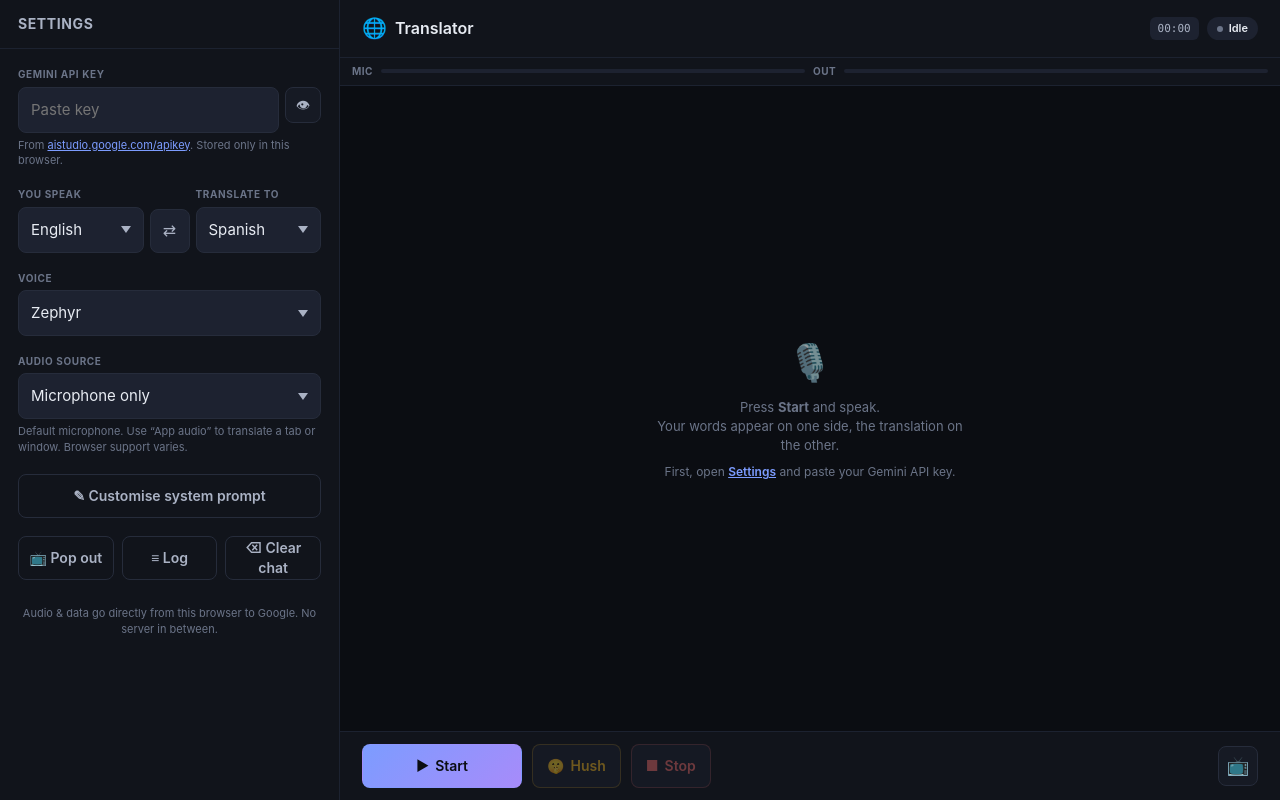
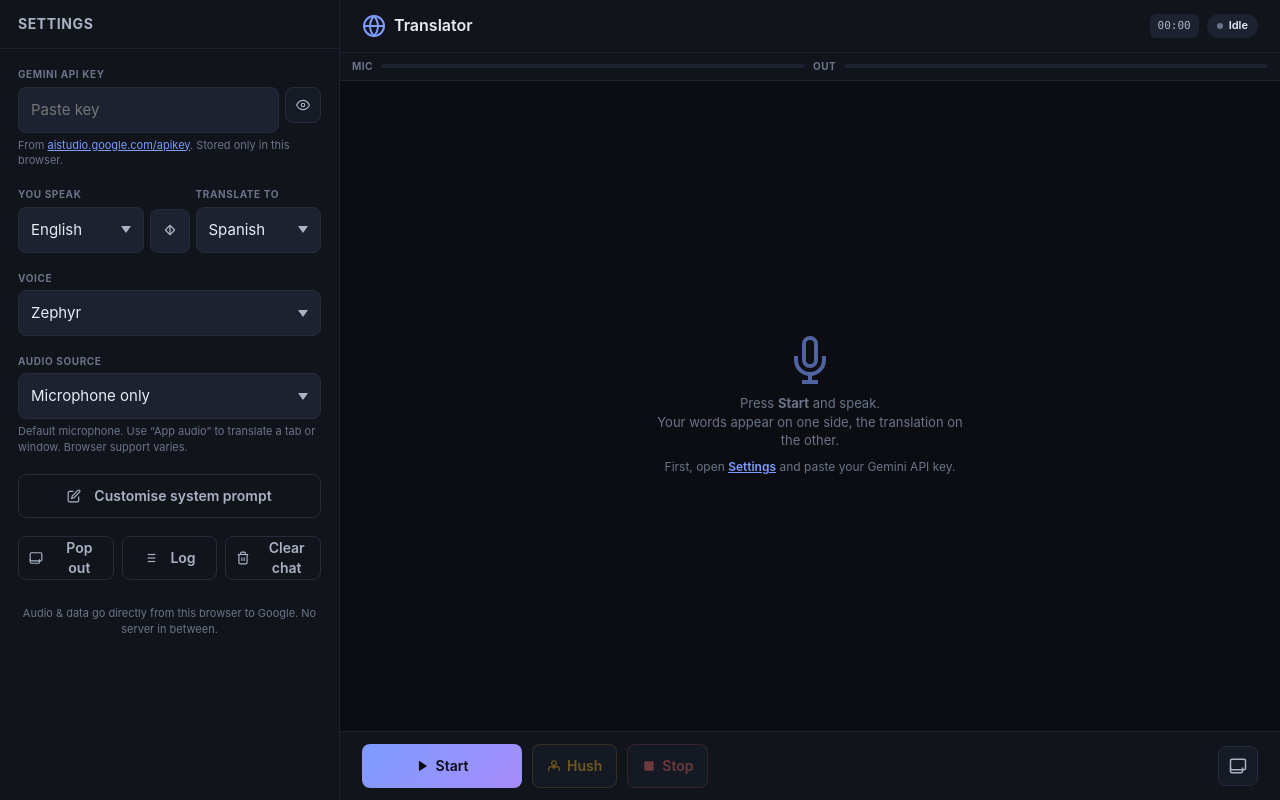
Before and after one commit to ExpC0/Translator, a plain HTML site: page index.html in a window 1280 px wide. Drawn offline with Linux system fonts and the light colour scheme.

Commit message:
add SVG icons

```diff
--- a/css/style.css
+++ b/css/style.css
@@ -42,6 +42,15 @@
 a { color: var(--accent); }
 a:hover { text-decoration: underline; }
 
+/* ─── Icons ─── */
+.icon {
+  display: inline-block;
+  width: 1em;
+  height: 1em;
+  vertical-align: -0.125em;
+  flex-shrink: 0;
+}
+
 /* ─── Topbar ─── */
 .topbar {
   flex: 0 0 auto;
@@ -54,7 +63,13 @@
   background: var(--bg-1);
 }
 .title { display: flex; align-items: center; gap: 8px; flex: 1; min-width: 0; }
-.title .logo { font-size: 18px; }
+.title .logo {
+  width: 24px;
+  height: 24px;
+  flex-shrink: 0;
+  color: var(--accent);
+}
+.title .logo svg { width: 100%; height: 100%; }
 .title-text { font-weight: 600; font-size: 15px; white-space: nowrap; overflow: hidden; text-overflow: ellipsis; }
 .status { display: flex; align-items: center; gap: 8px; }
 .age { font-size: 11px; color: var(--fg-1); background: var(--bg-3); padding: 4px 8px; border-radius: 6px; }
@@ -111,7 +126,14 @@
   margin: auto; text-align: center; color: var(--fg-2);
   max-width: 360px; padding: 20px;
 }
-.empty-state .empty-icon { font-size: 36px; opacity: 0.6; margin-bottom: 10px; }
+.empty-state .empty-icon {
+  width: 48px;
+  height: 48px;
+  margin: 0 auto 10px;
+  opacity: 0.6;
+  color: var(--accent);
+}
+.empty-state .empty-icon svg { width: 100%; height: 100%; }
 .empty-state p { margin: 8px 0 0; font-size: 13px; }
 .empty-state .hint { font-size: 12px; color: var(--fg-2); }
 .link-btn { color: var(--accent); padding: 0; font-weight: 600; text-decoration: underline; background: none; }
--- a/index.html
+++ b/index.html
@@ -14,7 +14,7 @@
   <header class="topbar">
     <button id="btn-menu" class="icon-btn menu-btn" title="Settings" aria-label="Settings">☰</button>
     <div class="title">
-      <span class="logo" aria-hidden="true">🌐</span>
+      <span class="logo" aria-hidden="true"><svg class="icon" viewBox="0 0 24 24" fill="none" stroke="currentColor" stroke-width="2"><circle cx="12" cy="12" r="10"/><path d="M2 12h20"/><path d="M12 2a15.3 15.3 0 0 1 4 10 15.3 15.3 0 0 1-4 10 15.3 15.3 0 0 1-4-10 15.3 15.3 0 0 1 4-10z"/></svg></span>
       <span class="title-text">Translator</span>
     </div>
     <div class="status">
@@ -41,7 +41,7 @@
             <label for="api-key">Gemini API key</label>
             <div class="input-row">
               <input type="password" id="api-key" placeholder="Paste key" autocomplete="off" spellcheck="false" />
-              <button id="btn-show-key" class="icon-btn small" type="button" aria-label="Show or hide key">👁</button>
+              <button id="btn-show-key" class="icon-btn small" type="button" aria-label="Show or hide key"><svg class="icon" viewBox="0 0 24 24" fill="none" stroke="currentColor" stroke-width="2"><path d="M1 12s4-8 11-8 11 8 11 8-4 8-11 8-11-8-11-8z"/><circle cx="12" cy="12" r="3"/></svg></button>
             </div>
             <p class="hint">From <a href="https://aistudio.google.com/apikey" target="_blank" rel="noopener">aistudio.google.com/apikey</a>. Stored only in this browser.</p>
           </div>
@@ -53,7 +53,7 @@
               <label for="lang-source">You speak</label>
               <select id="lang-source"></select>
             </div>
-            <button id="btn-swap" class="swap" type="button" aria-label="Swap languages">⇄</button>
+            <button id="btn-swap" class="swap" type="button" aria-label="Swap languages"><svg class="icon" viewBox="0 0 24 24" fill="none" stroke="currentColor" stroke-width="2"><line x1="12" y1="5" x2="12" y2="19"/><polyline points="19 12 12 19 5 12"/><polyline points="5 12 12 5 19 12"/></svg></button>
             <div class="field">
               <label for="lang-target">Translate to</label>
               <select id="lang-target"></select>
@@ -90,13 +90,13 @@
         </section>
 
         <section class="section">
-          <button id="btn-edit-prompt" class="btn ghost full" type="button">✎ Customise system prompt</button>
+          <button id="btn-edit-prompt" class="btn ghost full" type="button"><svg class="icon" viewBox="0 0 24 24" fill="none" stroke="currentColor" stroke-width="2" style="width:1em;height:1em;vertical-align:middle;margin-right:0.5em;"><path d="M11 4H4a2 2 0 0 0-2 2v14a2 2 0 0 0 2 2h14a2 2 0 0 0 2-2v-7"/><path d="M18.5 2.5a2.121 2.121 0 0 1 3 3L12 15l-4 1 1-4 9.5-9.5z"/></svg>Customise system prompt</button>
         </section>
 
         <section class="section actions">
-          <button id="btn-pip" class="btn ghost" type="button">📺 Pop out</button>
-          <button id="btn-log" class="btn ghost" type="button">≡ Log</button>
-          <button id="btn-clear" class="btn ghost" type="button">⌫ Clear chat</button>
+          <button id="btn-pip" class="btn ghost" type="button"><svg class="icon" viewBox="0 0 24 24" fill="none" stroke="currentColor" stroke-width="2" style="width:1em;height:1em;vertical-align:middle;margin-right:0.5em;"><rect x="2" y="3" width="20" height="14" rx="2" ry="2"/><path d="M18 14v5a2 2 0 0 1-2 2H4a2 2 0 0 1-2-2v-5"/></svg>Pop out</button>
+          <button id="btn-log" class="btn ghost" type="button"><svg class="icon" viewBox="0 0 24 24" fill="none" stroke="currentColor" stroke-width="2" style="width:1em;height:1em;vertical-align:middle;margin-right:0.5em;"><line x1="8" y1="6" x2="21" y2="6"/><line x1="8" y1="12" x2="21" y2="12"/><line x1="8" y1="18" x2="21" y2="18"/><line x1="3" y1="6" x2="3.01" y2="6"/><line x1="3" y1="12" x2="3.01" y2="12"/><line x1="3" y1="18" x2="3.01" y2="18"/></svg>Log</button>
+          <button id="btn-clear" class="btn ghost" type="button"><svg class="icon" viewBox="0 0 24 24" fill="none" stroke="currentColor" stroke-width="2" style="width:1em;height:1em;vertical-align:middle;margin-right:0.5em;"><polyline points="3 6 5 6 21 6"/><path d="M19 6v14a2 2 0 0 1-2 2H7a2 2 0 0 1-2-2V6m3 0V4a2 2 0 0 1 2-2h4a2 2 0 0 1 2 2v2"/><line x1="10" y1="11" x2="10" y2="17"/><line x1="14" y1="11" x2="14" y2="17"/></svg>Clear chat</button>
         </section>
 
         <p class="footer-hint">Audio &amp; data go directly from this browser to Google. No server in between.</p>
@@ -114,7 +114,7 @@
   <main class="conv">
     <div id="turns" class="turns" aria-live="polite">
       <div class="empty-state" id="empty-state">
-        <div class="empty-icon" aria-hidden="true">🎙️</div>
+        <div class="empty-icon" aria-hidden="true"><svg class="icon" viewBox="0 0 24 24" fill="none" stroke="currentColor" stroke-width="2"><path d="M12 1a3 3 0 0 0-3 3v8a3 3 0 0 0 6 0V4a3 3 0 0 0-3-3z"/><path d="M19 10v2a7 7 0 0 1-14 0v-2"/><line x1="12" y1="19" x2="12" y2="23"/><line x1="8" y1="23" x2="16" y2="23"/></svg></div>
         <p>Press <strong>Start</strong> and speak.<br/>Your words appear on one side, the translation on the other.</p>
         <p class="hint">First, open <button class="link-btn" id="open-settings-from-empty">Settings</button> and paste your Gemini API key.</p>
       </div>
@@ -123,15 +123,15 @@
 
   <footer class="controls">
     <button id="btn-start" class="btn primary" type="button">
-      <span class="btn-ic" aria-hidden="true">▶</span><span class="btn-tx">Start</span>
+      <span class="btn-ic" aria-hidden="true"><svg class="icon" viewBox="0 0 24 24" fill="currentColor"><polygon points="5 3 19 12 5 21 5 3"/></svg></span><span class="btn-tx">Start</span>
     </button>
     <button id="btn-hush" class="btn warn" type="button" disabled title="Cancel current translation">
-      <span class="btn-ic" aria-hidden="true">🤫</span><span class="btn-tx">Hush</span>
+      <span class="btn-ic" aria-hidden="true"><svg class="icon" viewBox="0 0 24 24" fill="none" stroke="currentColor" stroke-width="2"><path d="M3 21v-4a4 4 0 0 1 4-4h10a4 4 0 0 1 4 4v4"/><circle cx="12" cy="7" r="4"/><path d="M15 13l-3 3-3-3"/></svg></span><span class="btn-tx">Hush</span>
     </button>
     <button id="btn-stop" class="btn danger" type="button" disabled>
-      <span class="btn-ic" aria-hidden="true">■</span><span class="btn-tx">Stop</span>
+      <span class="btn-ic" aria-hidden="true"><svg class="icon" viewBox="0 0 24 24" fill="currentColor"><rect x="4" y="4" width="16" height="16"/></svg></span><span class="btn-tx">Stop</span>
     </button>
-    <button id="btn-pip-quick" class="icon-btn quick" type="button" title="Pop out current translation">📺</button>
+    <button id="btn-pip-quick" class="icon-btn quick" type="button" title="Pop out current translation"><svg class="icon" viewBox="0 0 24 24" fill="none" stroke="currentColor" stroke-width="2"><rect x="2" y="3" width="20" height="14" rx="2" ry="2"/><path d="M18 14v5a2 2 0 0 1-2 2H4a2 2 0 0 1-2-2v-5"/></svg></button>
   </footer>
 
   <!-- System prompt editor sheet -->
```
Also changed, not shown: 1 other file.
